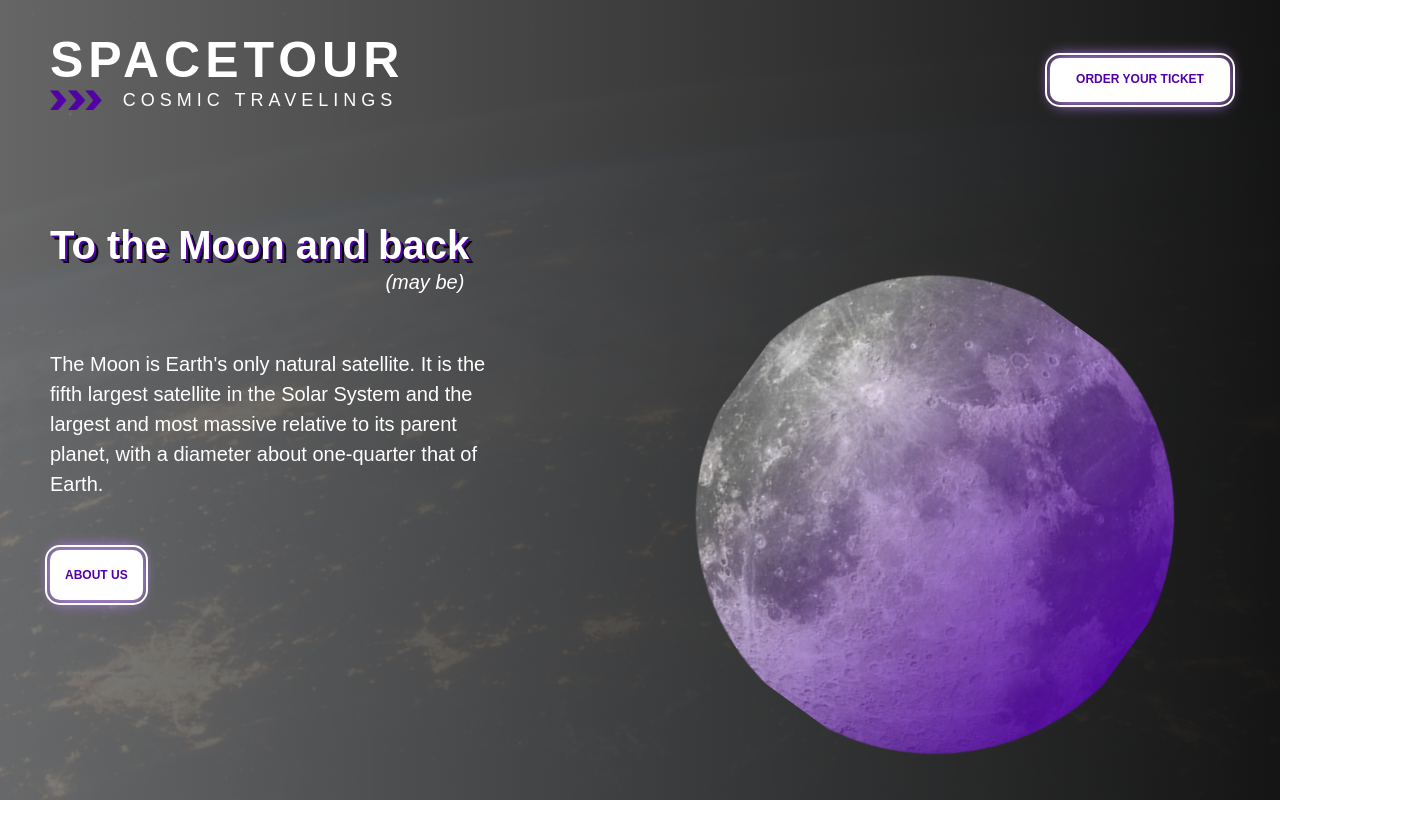
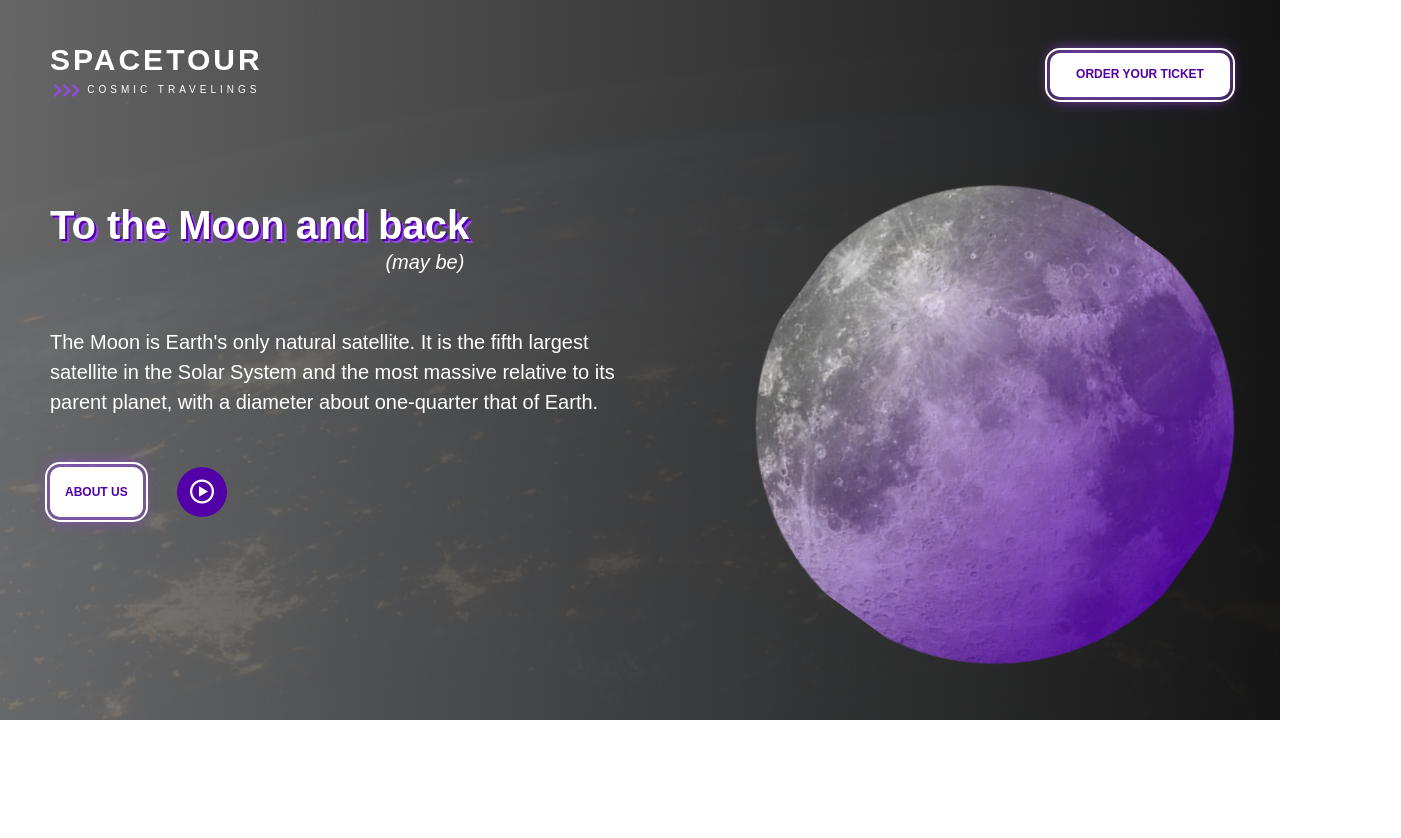
Before and after one commit to YaroslavaSabitova/space-tours, a plain HTML site: page index.html in a window 1280 px wide. Shown: the whole page, 1401 px wide, since content can reach past the window. Drawn offline with Linux system fonts and the light colour scheme.

Commit message:
revision

```diff
--- /dev/null
+++ b/css/icon-font.css
@@ -0,0 +1,33 @@
+@font-face {
+  font-family: 'icomoon';
+  src:  url('fonts/icomoon.eot?8nnp0');
+  src:  url('fonts/icomoon.eot?8nnp0#iefix') format('embedded-opentype'),
+    url('fonts/icomoon.ttf?8nnp0') format('truetype'),
+    url('fonts/icomoon.woff?8nnp0') format('woff'),
+    url('fonts/icomoon.svg?8nnp0#icomoon') format('svg');
+  font-weight: normal;
+  font-style: normal;
+  font-display: block;
+}
+
+[class^="icon-"], [class*=" icon-"] {
+  /* use !important to prevent issues with browser extensions that change fonts */
+  font-family: 'icomoon' !important;
+  speak: never;
+  font-style: normal;
+  font-weight: normal;
+  font-variant: normal;
+  text-transform: none;
+  line-height: 1;
+
+  /* Better Font Rendering =========== */
+  -webkit-font-smoothing: antialiased;
+  -moz-osx-font-smoothing: grayscale;
+}
+
+.icon-arrow_forward_ios:before {
+  content: "\e900";
+}
+.icon-play2:before {
+  content: "\ea15";
+}
--- a/index.html
+++ b/index.html
@@ -8,7 +8,7 @@
     <link rel="stylesheet" href="css/reset.css">
     <link rel="stylesheet" href="css/normalize.css">
     <link rel="stylesheet" href="css/style.css">
-    <!-- <link rel="stylesheet" href="css/icon-font.css"> -->
+    <link rel="stylesheet" href="css/icon-font.css">
 </head>
 <body>
     <header class="page-header">
@@ -20,9 +20,9 @@
                     </a>
                     <div class="logo-info__text">
                         <div class="arrows">
-                            <img src="icon/arrow 1.png" alt="logo arrow">
-                            <img src="icon/arrow 2.png" alt="logo arrow">
-                            <img src="icon/arrow 3.png" alt="logo arrow">
+                            <i class="arrows-icon icon-arrow_forward_ios"></i>
+                            <i class="arrows-icon icon-arrow_forward_ios"></i>
+                            <i class="arrows-icon icon-arrow_forward_ios"></i>
                         </div>
                         <p class="description">
                             Cosmic travelings
@@ -40,11 +40,16 @@
                         To the Moon and back <br><span>(may be)</span>
                     </h1>
                     <p class="moon__header moon__header-text">
-                        The Moon is Earth's only natural satellite. It is the fifth largest satellite in the Solar System and the largest and most massive relative to its parent planet, with a diameter about one-quarter that of Earth.
+                        The Moon is Earth's only natural satellite. It is the fifth largest satellite in the Solar System and the most massive relative to its parent planet, with a diameter about one-quarter that of Earth.
                     </p>
-                    <a href="#!" class="button cosmic-button moon__info-button">
-                        About us
-                    </a>
+                    <div class="moon__info-buttons">
+                        <a href="#!" class="button cosmic-button">
+                            About us
+                        </a>
+                        <div class="info-icon">
+                            <i class="icon-play2"></i>
+                        </div>
+                    </div>
                 </div>
                 <div class="moon__object"></div>
             </section>
--- a/sass/style.sass
+++ b/sass/style.sass
@@ -5,7 +5,7 @@ $color-light-grey: #f4f4f4
 $color-black: #000000
 
 $main-color: #5101A6
-$main-color-light: #be83fd
+$main-color-light: #934ae0
 $added-color: #ffd000
 $added-color-light: #efd977
 
@@ -67,7 +67,7 @@ ul, ol
     outline-offset: 3px
     transition: .3s ease-out
     &:hover
-        background: $main-color
+        background: $main-color-light
         color: white
         box-shadow: 0 -7px 10px -5px $added-color, 0 7px 10px -5px $added-color
         outline: 1.5px solid white
@@ -98,7 +98,7 @@ ul, ol
 
 .page-header
     width: 100%
-    height: 100vh
+    height: 90vh
     background: linear-gradient(90deg, rgba($color-black,0.5) 0%, rgba($color-black,0.7) 50%, rgba($color-black,0.9) 100%), url(../img/background.png) center/cover no-repeat
     &__nav
         display: flex
@@ -114,14 +114,14 @@ ul, ol
     flex-direction: column
     flex-wrap: wrap
     &__company
-        font-size: 5rem
+        font-size: 3rem
         text-transform: uppercase
         color: $color-white
         font-weight: bold
-        margin-bottom: 2rem
-        letter-spacing: .5rem
+        margin-bottom: 1rem
+        letter-spacing: .3rem
     &__text
-        width: 98%
+        width: 99%
         display: flex
         flex-direction: row
         flex-wrap: wrap
@@ -132,12 +132,17 @@ ul, ol
     display: flex
     flex-direction: row
     width: 5%
+    &-icon
+        font-size: 15px
+        font-weight: 900 !important
+        letter-spacing: -6px
+        color: $main-color-light
 
 .description
-    font-size: 1.8rem
+    font-size: 1rem
     text-transform: uppercase
     color: $color-white
-    letter-spacing: .5rem
+    letter-spacing: .4rem
 
 // SECTION MOON
 
@@ -145,22 +150,29 @@ ul, ol
     width: 100%
     display: flex
     justify-content: space-between
-    padding-top: 12rem
+    padding-top: 11rem
+    position: relative
     &__info
-        width: 40%
+        width: 50%
         max-height: 370px
         display: flex
         flex-direction: column
         flex-wrap: wrap
-        justify-content: space-between
         align-items: flex-start
+        &-buttons
+            display: flex
+            align-items: center
+            justify-content: space-between
+            width: 30%
     &__object
-        position: relative
+        position: absolute
+        top: 40px
+        right: -60px
         display: block
         width: 50%
         height: 57rem
-        background: url(../img/moon.png) center/cover no-repeat
-        // transform: translate(35px, 65px)
+        background: linear-gradient(96deg, rgba(81,1,166,0) 23%, rgba($main-color,1) 95%), url(../img/moon.png) center/cover no-repeat
+        transform: translate(35px, 65px)
         animation: rotate 50s linear infinite alternate
         backface-visibility: hidden
         -webkit-mask-image: url(../img/moon.png)
@@ -171,22 +183,13 @@ ul, ol
         mask-position: center center
         -webkit-mask-size: 80% auto
         mask-size: 80% auto
-        &::before
-            content: ''
-            position: absolute
-            display: block
-            width: 100%
-            height: 100%
-            background-image: linear-gradient(96deg, rgba(81,1,166,0) 23%, rgba($main-color,1) 95%)
-            left: 0
-            top: 0
-            transition: transform .3s linear
     &__header
         color: $color-white
         font-weight: 700
         font-size: 4rem
         line-height: 3rem
-        text-shadow: 2px 2px 0 $main-color, 4px 4px 0 rgba(0, 0, 0, 20%)
+        text-shadow: 2px 2px 0 $main-color, 4px 4px 0 rgba($main-color-light, 20%)
+        margin-bottom: 5rem
         span
             font-style: italic
             font-weight: 300
@@ -204,3 +207,21 @@ ul, ol
         transform: rotate(0deg)
     100%
         transform: rotate(360deg)
+
+.info-icon
+    width: 5rem
+    height: 5rem
+    border-radius: 50%
+    background-color: $main-color
+    display: flex
+    align-items: center
+    justify-content: center
+    transition: .5s ease
+    &:hover
+        background-color: $main-color-light
+    i
+        color: $color-white
+        font-size: 2.4rem
+        transition: .3s ease
+    &:hover i
+        font-size: 3rem
```
Also changed, not shown: css/fonts/icomoon.ttf (added), css/fonts/icomoon.woff (added), css/style.css, icon/arrow 1.png (deleted), icon/arrow 2.png (deleted), icon/arrow 3.png (deleted), 2 other files.
